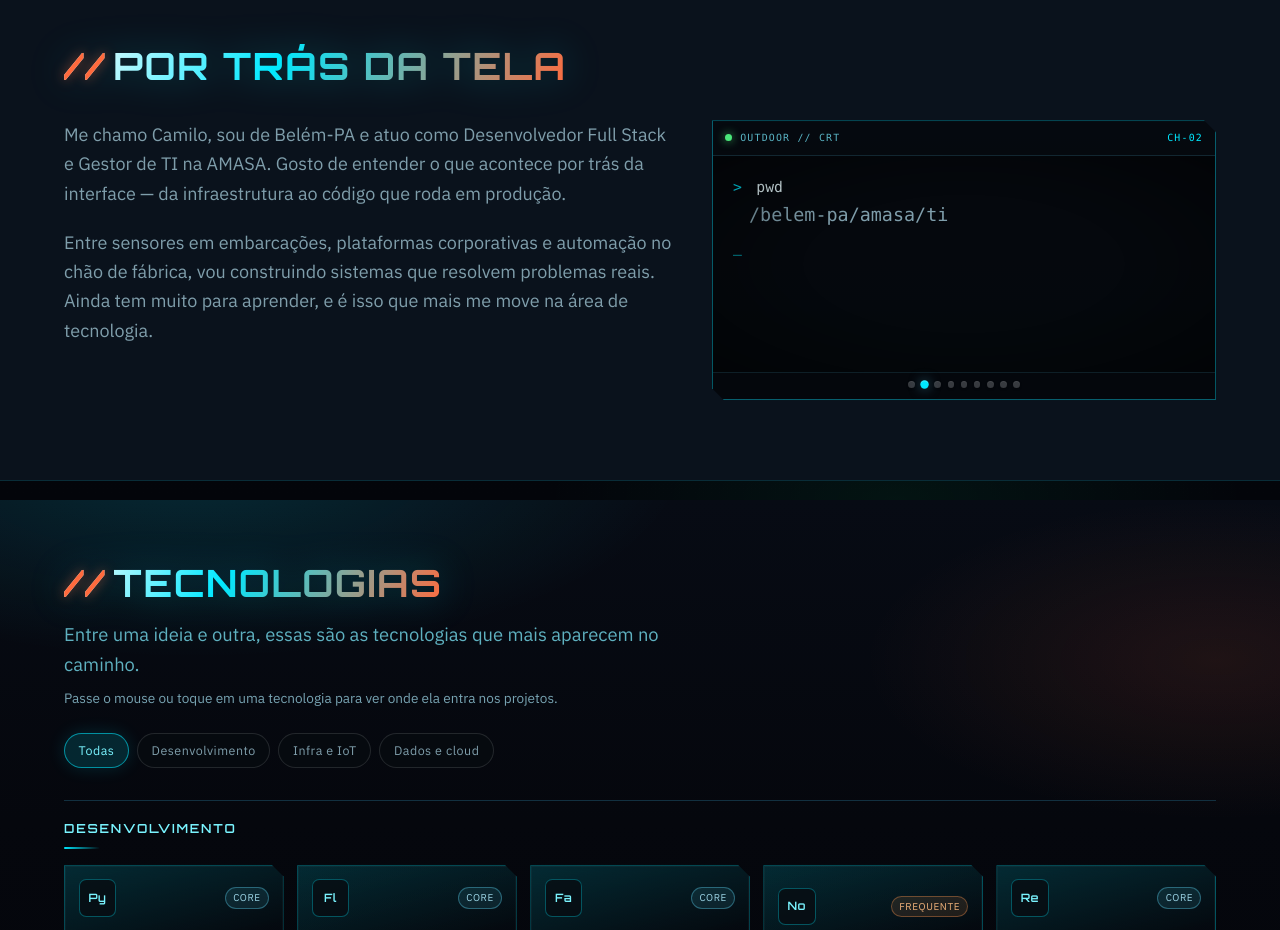
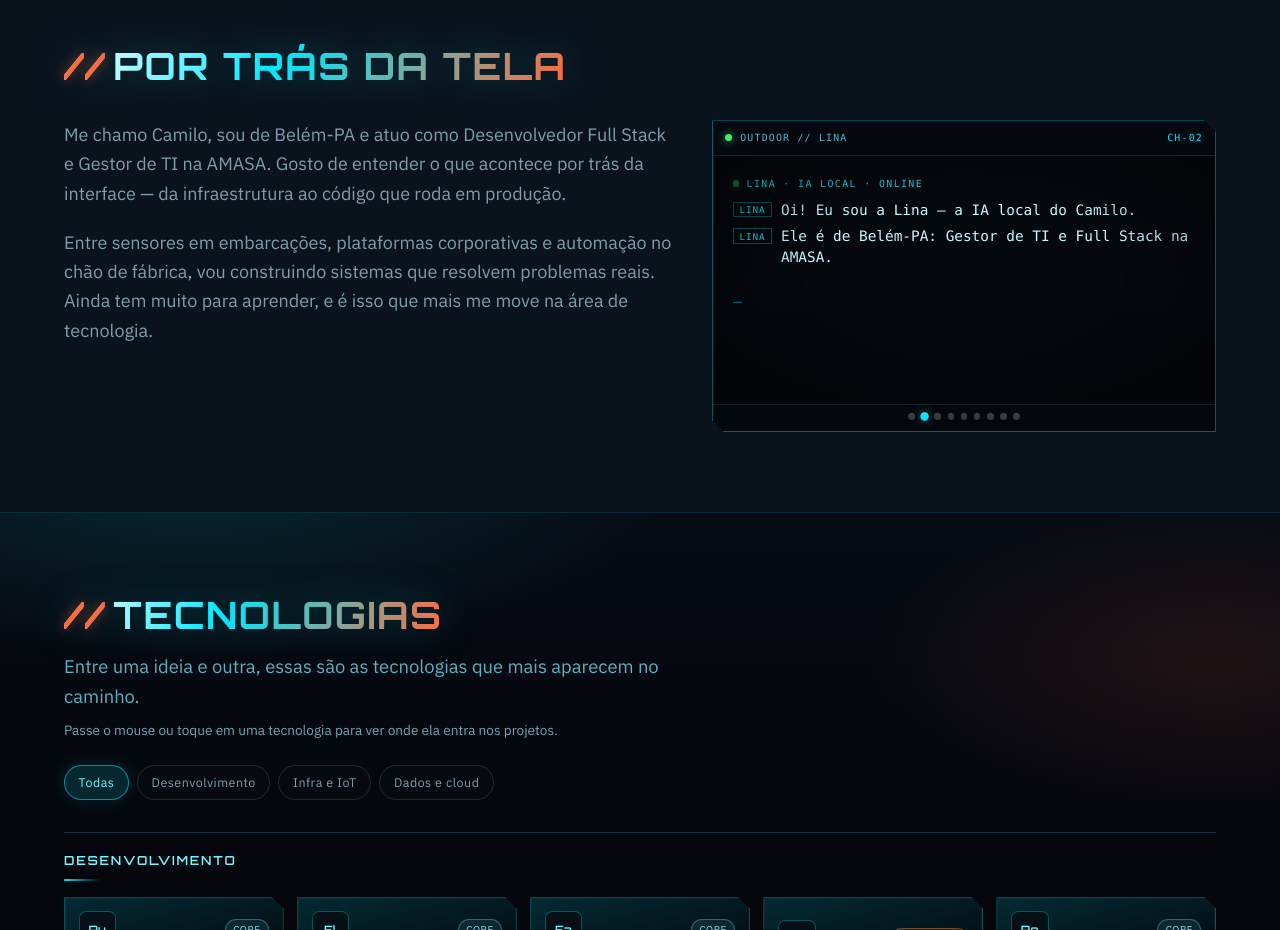
Before and after one commit to camilomelo8428/portfolio-camilo, a Next.js app: page /portfolio-camilo/ in a window 1280 px wide. Shown: the part 1100-2030 px from the top of the page. Built offline with nearby package versions, Linux system fonts and the light colour scheme.

Commit message:
Adiciona canal Lina no outdoor CRT com chat sobre o Camilo.
Mensagens aparecem em sequência no estilo terminal, em PT e EN.

```diff
--- a/src/app/globals.css
+++ b/src/app/globals.css
@@ -1936,6 +1936,96 @@ main,
   word-break: break-word;
 }
 
+.terminal-outdoor.is-lina .terminal-outdoor__screen {
+  min-height: clamp(12.5rem, 32vw, 15.5rem);
+}
+
+.terminal-outdoor__chat {
+  display: flex;
+  flex-direction: column;
+  gap: 0.55rem;
+  min-height: 7.5rem;
+}
+
+.terminal-outdoor__lina-head {
+  display: flex;
+  align-items: center;
+  gap: 0.45rem;
+  margin: 0;
+  font-size: 0.62rem;
+  letter-spacing: 0.14em;
+  text-transform: uppercase;
+  color: color-mix(in srgb, var(--steel) 80%, var(--ink-muted));
+}
+
+.terminal-outdoor__lina-led {
+  width: 0.4rem;
+  height: 0.4rem;
+  border-radius: 999px;
+  background: #4ae87a;
+  box-shadow: 0 0 8px rgba(74, 232, 122, 0.75);
+  flex-shrink: 0;
+  animation: outdoor-lina-pulse 1.8s ease-in-out infinite;
+}
+
+.terminal-outdoor__lina-list {
+  list-style: none;
+  margin: 0;
+  padding: 0;
+  display: flex;
+  flex-direction: column;
+  gap: 0.4rem;
+}
+
+.terminal-outdoor__lina-msg {
+  display: grid;
+  grid-template-columns: auto 1fr;
+  gap: 0.45rem 0.55rem;
+  align-items: start;
+  animation: outdoor-lina-in 0.28s ease-out both;
+}
+
+.terminal-outdoor__lina-tag {
+  margin-top: 0.12rem;
+  padding: 0.08rem 0.35rem;
+  border: 1px solid rgba(0, 232, 255, 0.35);
+  color: var(--steel);
+  font-size: 0.58rem;
+  letter-spacing: 0.1em;
+  text-transform: uppercase;
+  line-height: 1.2;
+  white-space: nowrap;
+}
+
+.terminal-outdoor__lina-text {
+  color: var(--crt-ink);
+  font-size: clamp(0.78rem, 0.72rem + 0.3vw, 0.9rem);
+  font-weight: 500;
+  line-height: 1.4;
+  overflow-wrap: anywhere;
+}
+
+@keyframes outdoor-lina-in {
+  from {
+    opacity: 0;
+    transform: translateY(4px);
+  }
+  to {
+    opacity: 1;
+    transform: translateY(0);
+  }
+}
+
+@keyframes outdoor-lina-pulse {
+  0%,
+  100% {
+    opacity: 1;
+  }
+  50% {
+    opacity: 0.45;
+  }
+}
+
 .terminal-outdoor__footer {
   display: flex;
   align-items: center;
--- a/src/components/AboutTerminal.tsx
+++ b/src/components/AboutTerminal.tsx
@@ -6,18 +6,17 @@ import { useLanguage } from "@/i18n/LanguageProvider";
 import { useReducedMotion } from "@/hooks/useReducedMotion";
 
 const HOLD_MS = 4000;
+const LINA_HOLD_MS = 12000;
 const STATIC_IN_MS = 280;
 const STATIC_OUT_MS = 180;
+const LINA_MSG_GAP_MS = 1650;
+
+type TerminalSlide =
+  | { mode?: "cmd"; command: string; output: string }
+  | { mode: "lina"; command: string; messages: string[] };
 
 /**
  * Aguarda um intervalo cancelavel.
- *
- * Args:
- *   ms: Tempo em milissegundos.
- *   signal: AbortSignal para cancelar a espera.
- *
- * Returns:
- *   Promise resolvida ao fim do tempo ou rejeitada se abortado.
  */
 function wait(ms: number, signal: AbortSignal): Promise<void> {
   return new Promise((resolve, reject) => {
@@ -36,13 +35,82 @@ function wait(ms: number, signal: AbortSignal): Promise<void> {
 }
 
 /**
- * Outdoor CRT com troca automatica de canais e estatica de TV.
+ * Chat simulado da Lina no outdoor CRT.
+ */
+function LinaChatSlide({
+  messages,
+  reducedMotion,
+  play,
+}: {
+  messages: string[];
+  reducedMotion: boolean;
+  play: (sfx: "memory" | "beep") => void;
+}) {
+  const [visibleCount, setVisibleCount] = useState(
+    reducedMotion ? messages.length : 0,
+  );
+
+  useEffect(() => {
+    if (reducedMotion) {
+      setVisibleCount(messages.length);
+      return;
+    }
+
+    setVisibleCount(0);
+    let count = 0;
+    let timer = 0;
+
+    const revealNext = () => {
+      count += 1;
+      setVisibleCount(count);
+      if (count === 1) {
+        play("memory");
+      } else {
+        play("beep");
+      }
+      if (count < messages.length) {
+        timer = window.setTimeout(revealNext, LINA_MSG_GAP_MS);
+      }
+    };
+
+    timer = window.setTimeout(revealNext, 420);
+    return () => window.clearTimeout(timer);
+  }, [messages, play, reducedMotion]);
+
+  return (
+    <div className="terminal-outdoor__chat">
+      <p className="terminal-outdoor__lina-head">
+        <span className="terminal-outdoor__lina-led" aria-hidden />
+        LINA · IA LOCAL · online
+      </p>
+      <ul className="terminal-outdoor__lina-list">
+        {messages.slice(0, visibleCount).map((text, index) => (
+          <li
+            key={`${index}-${text.slice(0, 12)}`}
+            className="terminal-outdoor__lina-msg"
+          >
+            <span className="terminal-outdoor__lina-tag">lina</span>
+            <span className="terminal-outdoor__lina-text">{text}</span>
+          </li>
+        ))}
+      </ul>
+      {visibleCount < messages.length ? (
+        <span className="terminal-cursor terminal-cursor--idle" aria-hidden>
+          _
+        </span>
+      ) : null}
+    </div>
+  );
+}
+
+/**
+ * Outdoor CRT com canais automaticos — inclui chat da Lina.
  */
 export function AboutTerminal() {
   const { t } = useLanguage();
   const { play } = useCyberAudio();
   const reducedMotion = useReducedMotion();
-  const slides = t.about.terminal;
+  const slides = t.about.terminal as TerminalSlide[];
   const [index, setIndex] = useState(0);
   const [glitching, setGlitching] = useState(false);
   const busyRef = useRef(false);
@@ -96,7 +164,10 @@ export function AboutTerminal() {
     const loop = async () => {
       try {
         while (!controller.signal.aborted) {
-          await wait(HOLD_MS, controller.signal);
+          const current = slides[indexRef.current];
+          const hold =
+            current?.mode === "lina" ? LINA_HOLD_MS : HOLD_MS;
+          await wait(hold, controller.signal);
 
           while (busyRef.current && !controller.signal.aborted) {
             await wait(80, controller.signal);
@@ -116,7 +187,7 @@ export function AboutTerminal() {
 
     void loop();
     return () => controller.abort();
-  }, [runStaticSwap, slides.length, t.about.terminal]);
+  }, [runStaticSwap, slides, t.about.terminal]);
 
   useEffect(() => {
     setIndex(0);
@@ -126,6 +197,7 @@ export function AboutTerminal() {
 
   const slide = slides[index] ?? slides[0];
   const channel = String(index + 1).padStart(2, "0");
+  const isLina = slide?.mode === "lina";
 
   if (!slide) {
     return null;
@@ -133,7 +205,9 @@ export function AboutTerminal() {
 
   return (
     <div
-      className={`terminal-outdoor${glitching ? " is-glitching" : ""}`}
+      className={`terminal-outdoor${glitching ? " is-glitching" : ""}${
+        isLina ? " is-lina" : ""
+      }`}
       role="region"
       aria-roledescription="carousel"
       aria-label={t.about.outdoorLabel}
@@ -141,7 +215,9 @@ export function AboutTerminal() {
     >
       <div className="terminal-outdoor__bezel" aria-hidden>
         <span className="terminal-outdoor__led" />
-        <span className="terminal-outdoor__brand">OUTDOOR // CRT</span>
+        <span className="terminal-outdoor__brand">
+          {isLina ? "OUTDOOR // LINA" : "OUTDOOR // CRT"}
+        </span>
         <span className="terminal-outdoor__ch">CH-{channel}</span>
       </div>
 
@@ -154,15 +230,28 @@ export function AboutTerminal() {
           key={`${slide.command}-${index}`}
           className={`terminal-outdoor__slide${glitching ? " is-hidden" : ""}`}
         >
+          {slide.mode === "lina" ? (
+            <LinaChatSlide
+              messages={slide.messages}
+              reducedMotion={reducedMotion}
+              play={(sfx) => play(sfx)}
+            />
+          ) : (
+            <>
               <p className="terminal-command">
                 <span className="terminal-prompt">{">"}</span> {slide.command}
               </p>
               <p className="terminal-output terminal-outdoor__output">
-            {slide.output}
+                {"output" in slide ? slide.output : ""}
               </p>
-          <span className="terminal-cursor terminal-cursor--idle" aria-hidden>
+              <span
+                className="terminal-cursor terminal-cursor--idle"
+                aria-hidden
+              >
                 _
               </span>
+            </>
+          )}
         </div>
       </div>
 
--- a/src/i18n/dictionaries.ts
+++ b/src/i18n/dictionaries.ts
@@ -29,7 +29,10 @@ export type Dictionary = {
     heading: string;
     paragraphs: string[];
     outdoorLabel: string;
-    terminal: { command: string; output: string }[];
+    terminal: Array<
+      | { mode?: "cmd"; command: string; output: string }
+      | { mode: "lina"; command: string; messages: string[] }
+    >;
   };
   audioRobot: {
     label: string;
@@ -163,6 +166,17 @@ const pt: Dictionary = {
     outdoorLabel: "Painel outdoor de informações",
     terminal: [
       { command: "whoami", output: "Camilo Lessa de Melo" },
+      {
+        mode: "lina",
+        command: "lina --chat",
+        messages: [
+          "Oi! Eu sou a Lina — a IA local do Camilo.",
+          "Ele é de Belém-PA: Gestor de TI e Full Stack na AMASA.",
+          "Curte o ciclo completo: API, interface, infra e IoT.",
+          "Stack: Python, FastAPI, React, ESP32 e SQL.",
+          "Entrega sistema real — sensores, chat e automação.",
+        ],
+      },
       { command: "pwd", output: "/belem-pa/amasa/ti" },
       {
         command: "role --current",
@@ -183,10 +197,6 @@ const pt: Dictionary = {
       {
         command: "focus --now",
         output: "IoT industrial · sistemas corporativos · automação",
-      },
-      {
-        command: "ping reality",
-        output: "sistemas no ar — uptime em progresso",
       },
       {
         command: "contact --open",
@@ -478,6 +488,17 @@ const en: Dictionary = {
     outdoorLabel: "Outdoor information panel",
     terminal: [
       { command: "whoami", output: "Camilo Lessa de Melo" },
+      {
+        mode: "lina",
+        command: "lina --chat",
+        messages: [
+          "Hi! I'm Lina — Camilo's local AI.",
+          "He's from Belém-PA: IT Manager & Full Stack at AMASA.",
+          "Loves the full cycle: API, UI, infra and IoT.",
+          "Stack: Python, FastAPI, React, ESP32 and SQL.",
+          "Ships real systems — sensors, chat and automation.",
+        ],
+      },
       { command: "pwd", output: "/belem-pa/amasa/it" },
       {
         command: "role --current",
@@ -498,10 +519,6 @@ const en: Dictionary = {
       {
         command: "focus --now",
         output: "industrial IoT · corporate systems · automation",
-      },
-      {
-        command: "ping reality",
-        output: "systems online — uptime in progress",
       },
       {
         command: "contact --open",
```
Lines whose indentation alone changed are shown as unchanged.
